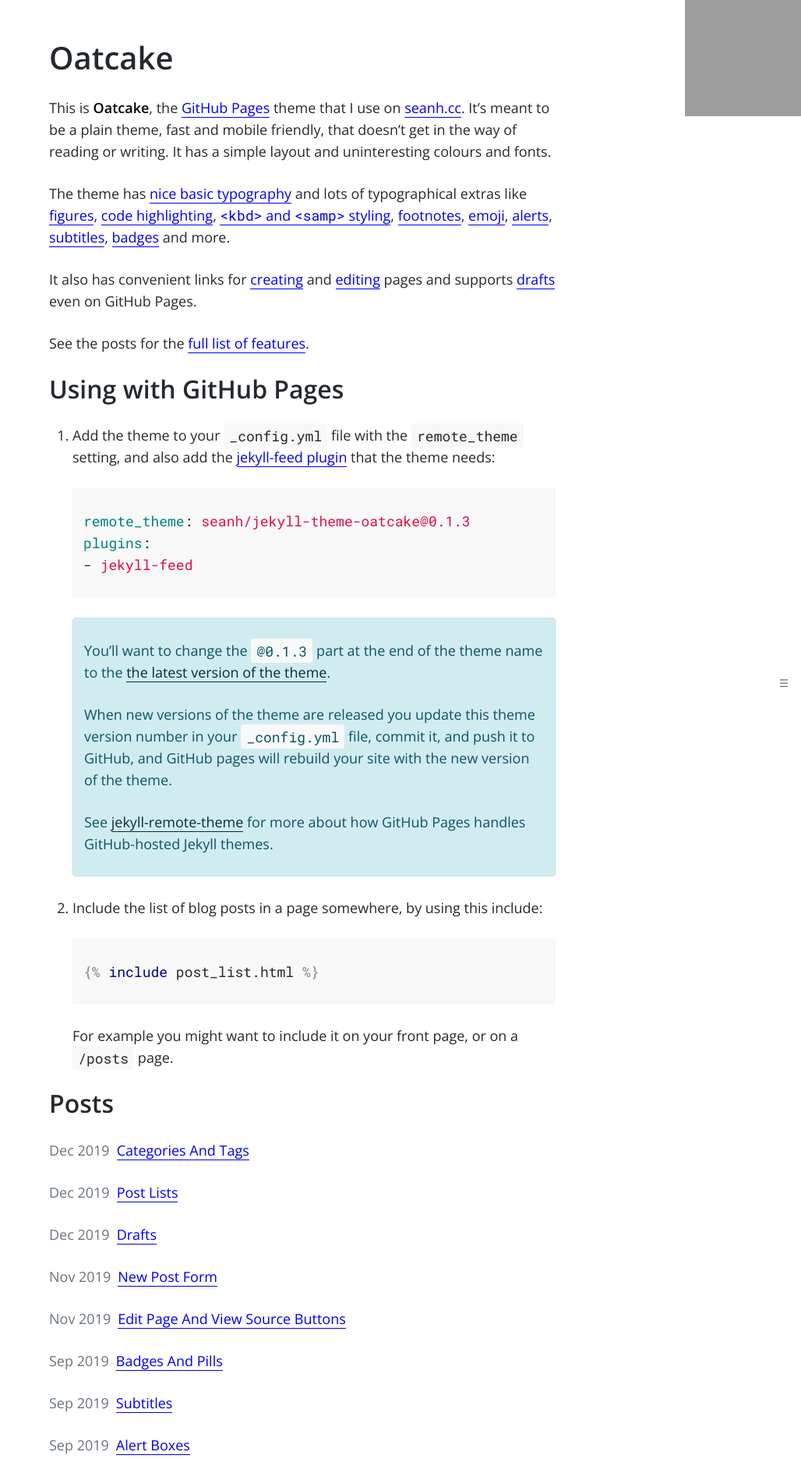
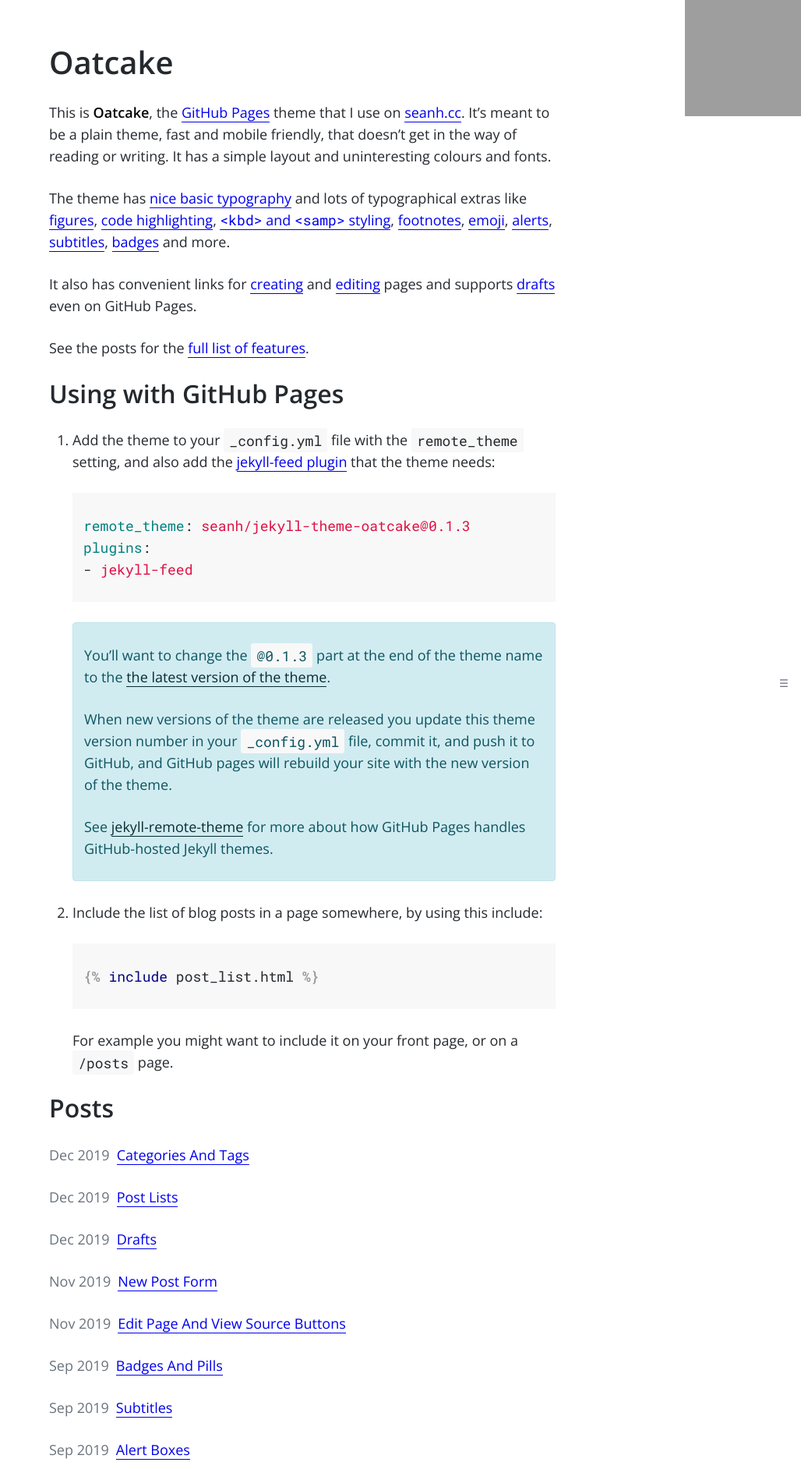
Before and after one commit to seanh/jekyll-theme-oatcake, a Jekyll site: the page built from index.md, in a window 1280 px wide. Shown: the top 1898 px of the page at 78% size, without its empty margins (252-1280 px from the left). Built offline with Jekyll 4.4.1, drawn with Linux system fonts in a browser that asks for light colours; comment, search, counter and statistics services are not loaded; our own code applies the rules of GitHub Pages for plain Markdown files; grey boxes are pictures that could not be loaded.

Commit message:
Fix page-header vertical rhythm

```diff
--- a/_sass/_layout.scss
+++ b/_sass/_layout.scss
@@ -89,7 +89,7 @@ body {
 }
 
 .page-header {
-  padding-top: 50px;
+  padding-top: calc(var(--body-line-height) * 2);
 }
 
 .inner-container {
```
